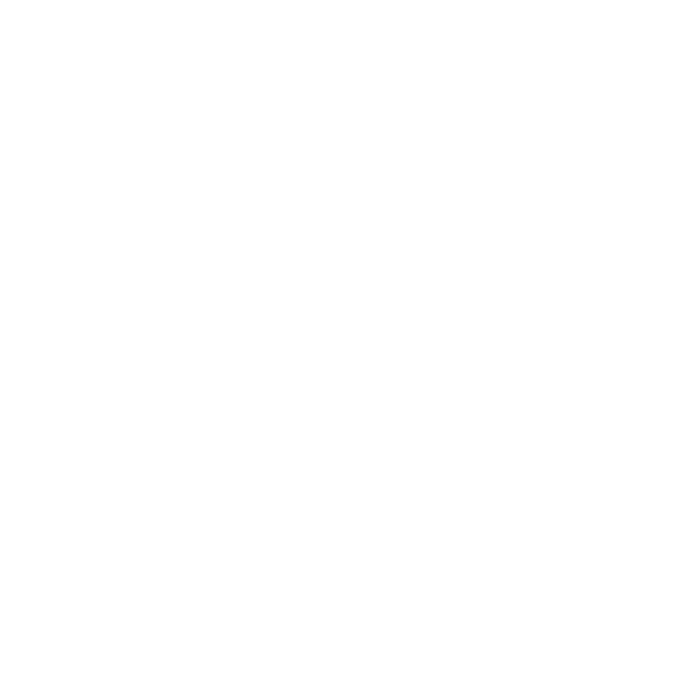
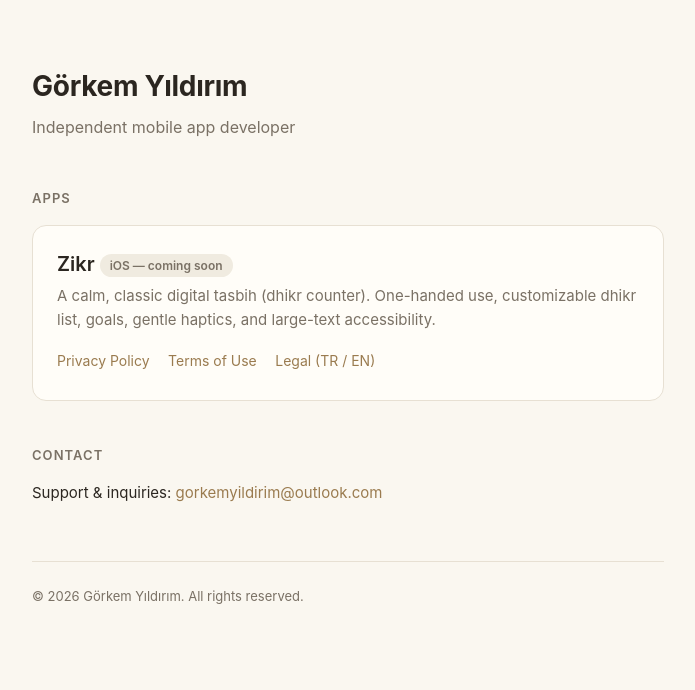
Before and after one commit to gorkie/gorkie.github.io, a plain HTML site: page index.html in a window 1280 px wide. Shown: the whole page, without its empty margins (292-987 px from the left). Drawn offline with Linux system fonts and the light colour scheme.

Commit message:
add proper landing page (apps + contact + legal links)

```diff
--- a/index.html
+++ b/index.html
@@ -1 +1,68 @@
-<!doctype html><meta charset="utf-8"><title>gorkie</title>
+<!doctype html>
+<html lang="en">
+<head>
+  <meta charset="utf-8" />
+  <meta name="viewport" content="width=device-width, initial-scale=1" />
+  <title>Görkem Yıldırım — Apps</title>
+  <meta name="description" content="Mobile apps by Görkem Yıldırım, including Zikr — a calm, classic digital tasbih / dhikr counter." />
+  <style>
+    :root { --bg:#faf7f0; --ink:#2b2620; --muted:#7a7165; --line:#e7e0d3; --accent:#9a7b4f; --card:#fffdf8; }
+    * { box-sizing:border-box; }
+    body { margin:0; background:var(--bg); color:var(--ink);
+      font-family:-apple-system,BlinkMacSystemFont,"Segoe UI",Roboto,Helvetica,Arial,sans-serif;
+      line-height:1.6; -webkit-font-smoothing:antialiased; }
+    .wrap { max-width:680px; margin:0 auto; padding:64px 24px 80px; }
+    header { margin-bottom:48px; }
+    h1 { font-size:28px; margin:0 0 6px; letter-spacing:-0.01em; }
+    .sub { color:var(--muted); font-size:16px; margin:0; }
+    section { margin-bottom:44px; }
+    h2 { font-size:13px; text-transform:uppercase; letter-spacing:0.08em; color:var(--muted);
+      margin:0 0 16px; font-weight:600; }
+    .card { background:var(--card); border:1px solid var(--line); border-radius:14px;
+      padding:22px 24px; }
+    .app-name { font-size:20px; font-weight:600; margin:0 0 4px; }
+    .app-desc { color:var(--muted); margin:0 0 16px; font-size:15px; }
+    .links a { display:inline-block; margin:0 14px 4px 0; font-size:14px; color:var(--accent);
+      text-decoration:none; border-bottom:1px solid transparent; }
+    .links a:hover { border-bottom-color:var(--accent); }
+    .badge { display:inline-block; font-size:12px; color:var(--muted); background:#f0ebe0;
+      border-radius:999px; padding:2px 10px; vertical-align:middle; }
+    .contact p { margin:4px 0; font-size:15px; }
+    .contact a { color:var(--accent); text-decoration:none; }
+    .contact a:hover { text-decoration:underline; }
+    footer { margin-top:56px; padding-top:24px; border-top:1px solid var(--line);
+      color:var(--muted); font-size:13px; }
+  </style>
+</head>
+<body>
+  <div class="wrap">
+    <header>
+      <h1>Görkem Yıldırım</h1>
+      <p class="sub">Independent mobile app developer</p>
+    </header>
+
+    <section>
+      <h2>Apps</h2>
+      <div class="card">
+        <p class="app-name">Zikr <span class="badge">iOS — coming soon</span></p>
+        <p class="app-desc">A calm, classic digital tasbih (dhikr counter). One-handed use,
+          customizable dhikr list, goals, gentle haptics, and large-text accessibility.</p>
+        <div class="links">
+          <a href="https://gorkie.github.io/zikr-legal/privacy-policy-en.html">Privacy Policy</a>
+          <a href="https://gorkie.github.io/zikr-legal/terms-en.html">Terms of Use</a>
+          <a href="https://gorkie.github.io/zikr-legal/">Legal (TR / EN)</a>
+        </div>
+      </div>
+    </section>
+
+    <section class="contact">
+      <h2>Contact</h2>
+      <p>Support &amp; inquiries: <a href="mailto:gorkemyildirim@outlook.com">gorkemyildirim@outlook.com</a></p>
+    </section>
+
+    <footer>
+      © 2026 Görkem Yıldırım. All rights reserved.
+    </footer>
+  </div>
+</body>
+</html>
```
